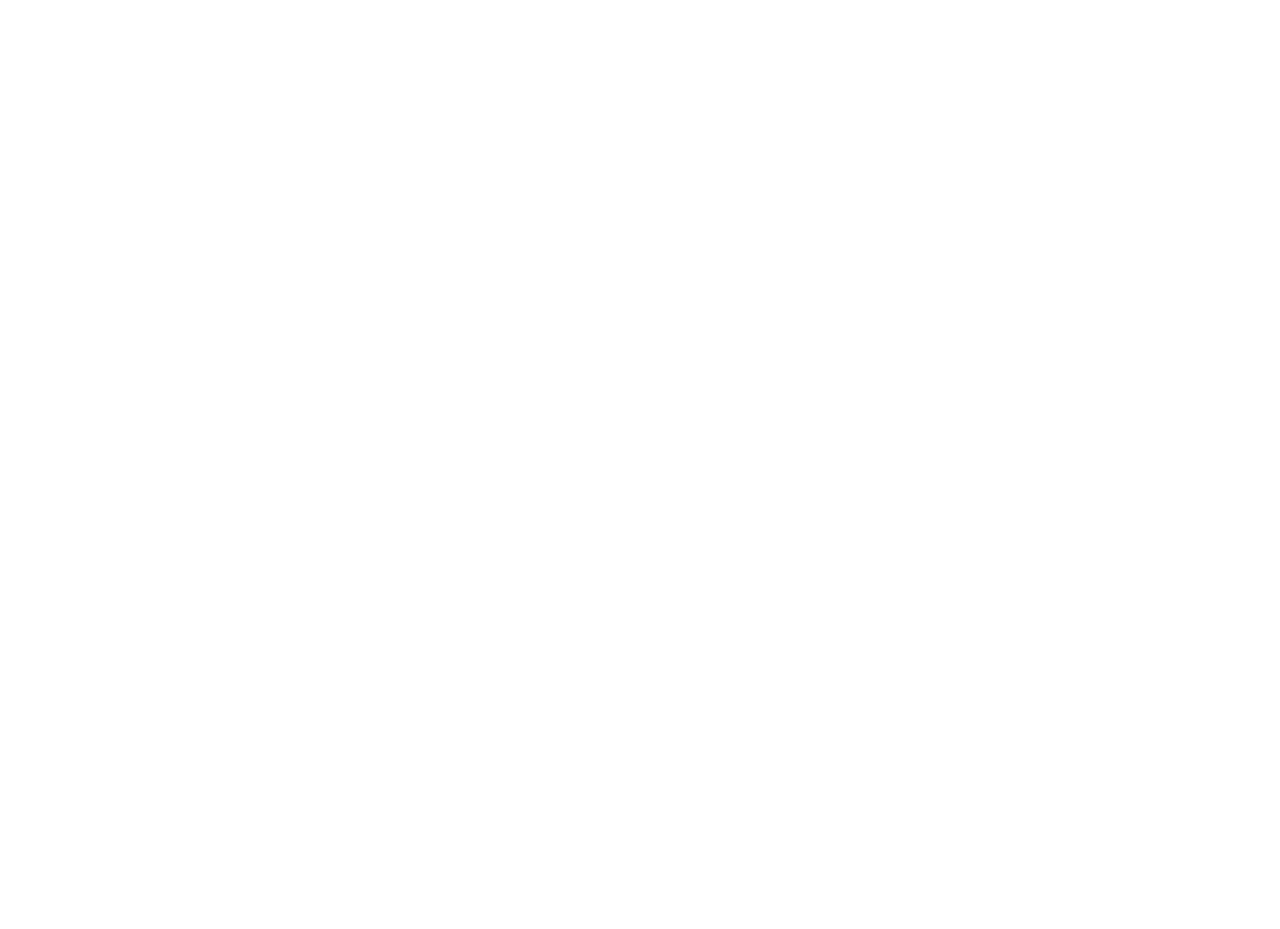
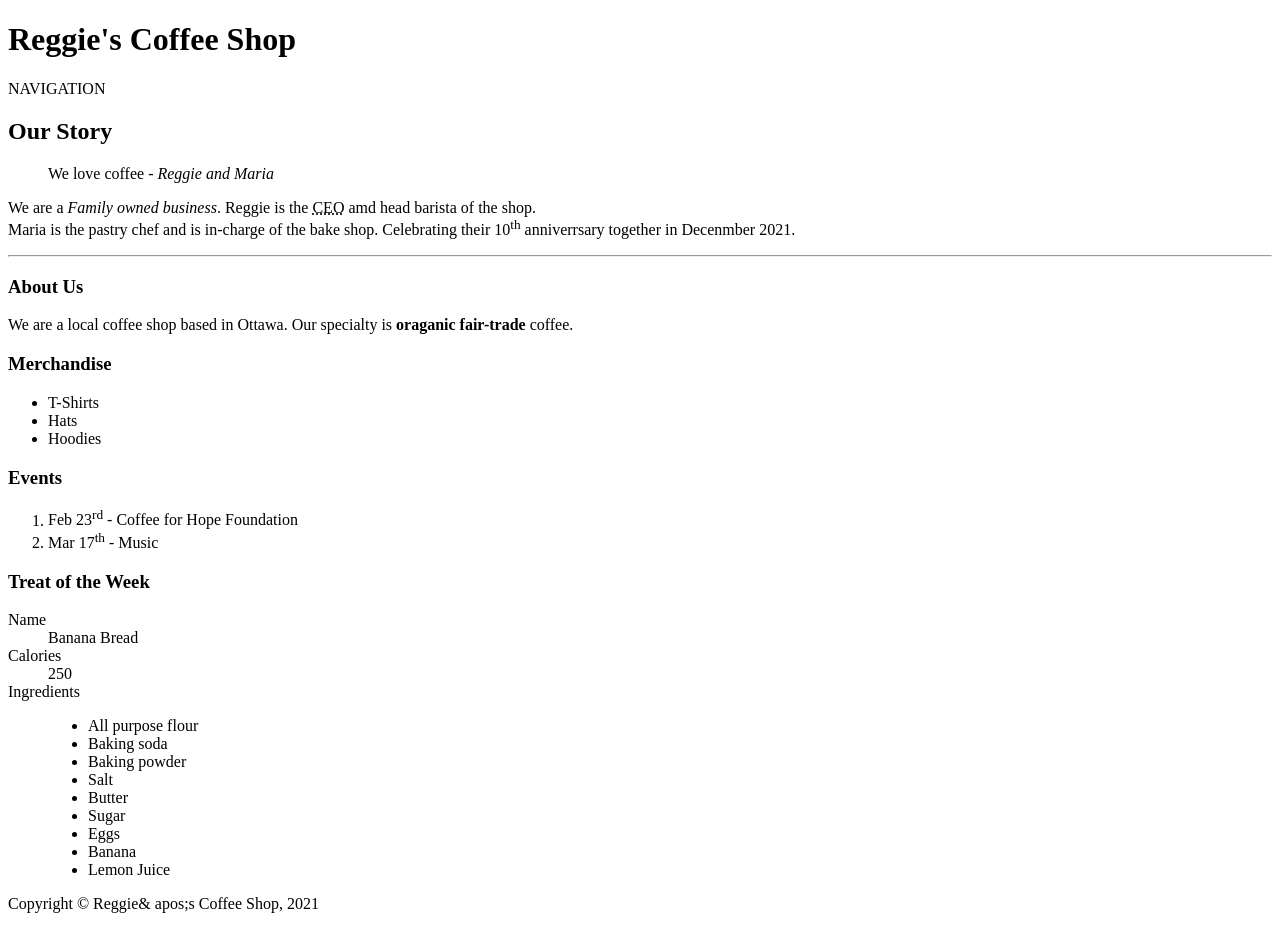
Before and after one commit to schm0137/schm0137.github.io, a plain HTML site: page week-3/index.html in a window 1280 px wide. Before the commit the page ends 800 px from the top, so only its background shows below. Drawn offline with Linux system fonts and the light colour scheme.

Commit message:
adding week 3 demo

```diff
--- a/week-3/index.html
+++ b/week-3/index.html
@@ -1,10 +1,93 @@
 <!DOCTYPE html>
 <html lang="en">
-    <head>
-        <meta charset="UTF-8">
-        <title> Week 3 - HTML Text & Semantics </title>
-    </head>
-    <body>
 
-    </body>
+<head>
+    <meta charset="UTF-8">
+    <title> Reggie's Coffee Shop - Home </title>
+</head>
+
+<body>
+    <!-- this is a HTML comment -->
+    <!-- ctrl + right arrow key to jump to end of line -->
+    <!-- alt + up / down to move code vertically -->
+    <!-- alt + z for wrapping text to nextl ine -->
+    <!-- alt + ctrl, arrow keys allow you to multiedit lines -->
+    <!-- tagname*number to multiply and place tags wihtout copy paste -->
+    <!-- ctrl + / = comment hotkey -->
+
+    <header>
+        <h1>Reggie's Coffee Shop</h1>
+        <nav>NAVIGATION</nav>
+    </header>
+    <!-- main content of the page  -->
+    <main>
+        <!-- main article -->
+        <article>
+            <h2>Our Story</h2>
+            <blockquote>
+                We love coffee <cite>- Reggie and Maria</cite>
+            </blockquote>
+            <p>
+                We are a <em>Family owned business</em>. Reggie is the <abbr title="Chief Executive Officer">CEO</abbr>
+                amd head barista of the shop. <br>
+                Maria is the pastry chef and is in-charge of the bake shop. Celebrating their 10<sup>th</sup>
+                anniverrsary together in Decenmber 2021.
+            </p>
+            <hr>
+            <!-- about us section of the article -->
+            <section>
+                <h3>About Us</h3>
+                <p> We are a local coffee shop based in Ottawa. Our specialty is <b>oraganic fair-trade</b> coffee. </p>
+            </section>
+        </article>
+            <!-- sidebar information -->
+        <aside>
+            <!-- merchandise list -->
+            <h3> Merchandise </h3>
+            <ul>
+                <li>T-Shirts</li>
+                <li>Hats</li>
+                <li>Hoodies</li>
+            </ul>
+        </aside>
+            <!-- event list -->
+        <section>
+            <h3>Events</h3>
+            <ol>
+                <li>Feb 23<sup>rd</sup> &hyphen; Coffee for Hope Foundation </li>
+                <li>Mar 17<sup>th</sup> &hyphen; Music </li>
+            </ol>
+        </section>
+            <!-- treat of the week list -->
+        <section>
+            <h3>Treat of the Week</h3>
+            <dl>
+                <dt>Name</dt>
+                <dd>Banana Bread</dd>
+                <dt>Calories</dt>
+                <dd>250</dd>
+                <dt>Ingredients</dt>
+                <dd>
+                    <ul>
+                        <li> All purpose flour </li>
+                        <li> Baking soda </li>
+                        <li> Baking powder </li>
+                        <li> Salt </li>
+                        <li> Butter</li>
+                        <li> Sugar</li>
+                        <li> Eggs</li>
+                        <li> Banana</li>
+                        <li> Lemon Juice</li>
+                    </ul>
+                </dd>
+            </dl>
+        </section>
+
+    </main>
+    <footer>
+        <p> Copyright &copy; Reggie& apos;s Coffee Shop, 2021 </p>
+    </footer>
+
+</body>
+
 </html>
```
